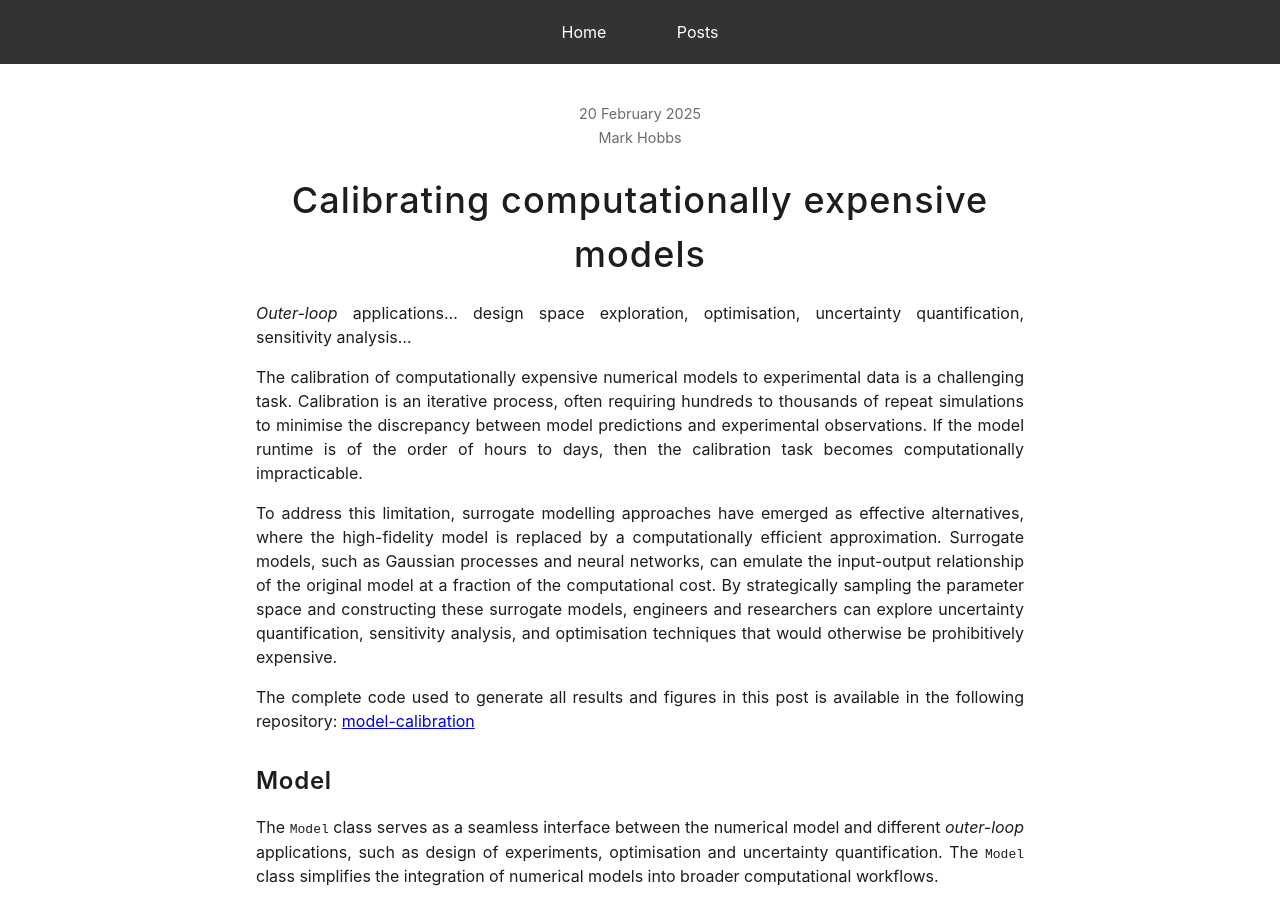
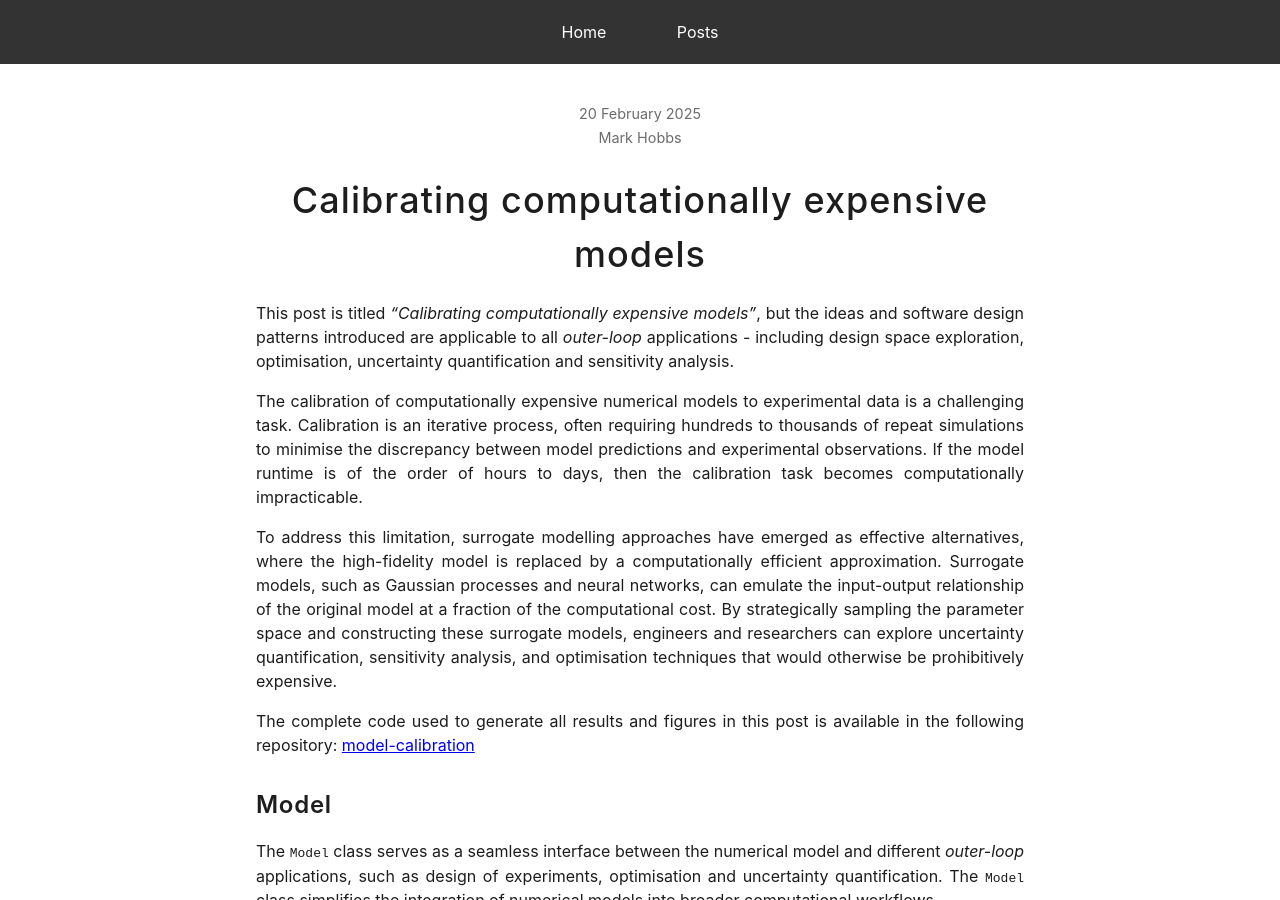
Before and after one commit to mark-hobbs/mark-hobbs.github.io, a Jekyll site: the page built from _posts/2025-02-20-model-calibration.md, in a window 1280 px wide and 900 px high. Built offline with Jekyll 4.4.1, drawn with Linux system fonts in a browser that asks for light colours; formulas are drawn with MathJax 3.

Commit message:
General updates

```diff
--- a/_posts/2025-02-20-model-calibration.md
+++ b/_posts/2025-02-20-model-calibration.md
@@ -5,7 +5,7 @@ title: Calibrating computationally expensive models
 draft: True
 ---
 
-*Outer-loop* applications... design space exploration, optimisation, uncertainty quantification, sensitivity analysis...
+This post is titled *"Calibrating computationally expensive models"*, but the ideas and software design patterns introduced are applicable to all *outer-loop* applications - including design space exploration, optimisation, uncertainty quantification and sensitivity analysis.
 
 The calibration of computationally expensive numerical models to experimental data is a challenging task. Calibration is an iterative process, often requiring hundreds to thousands of repeat simulations to minimise the discrepancy between model predictions and experimental observations. If the model runtime is of the order of hours to days, then the calibration task becomes computationally impracticable.
 
```
